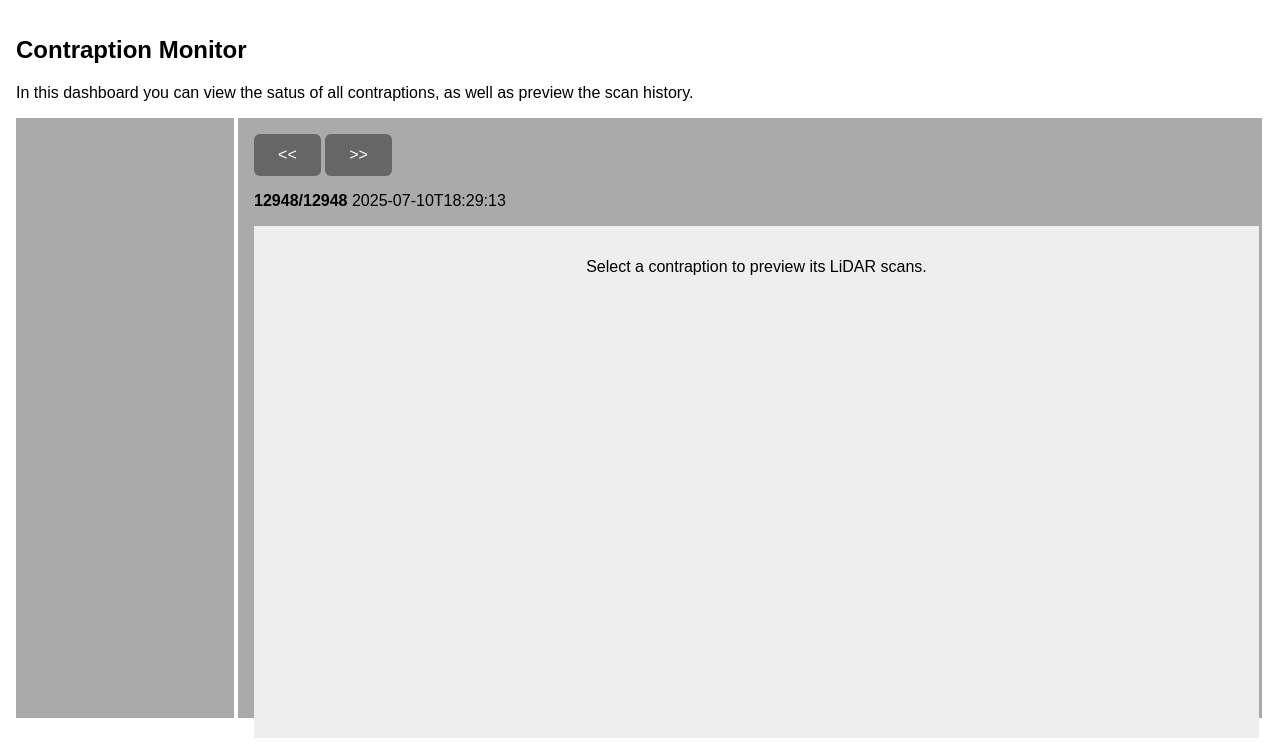
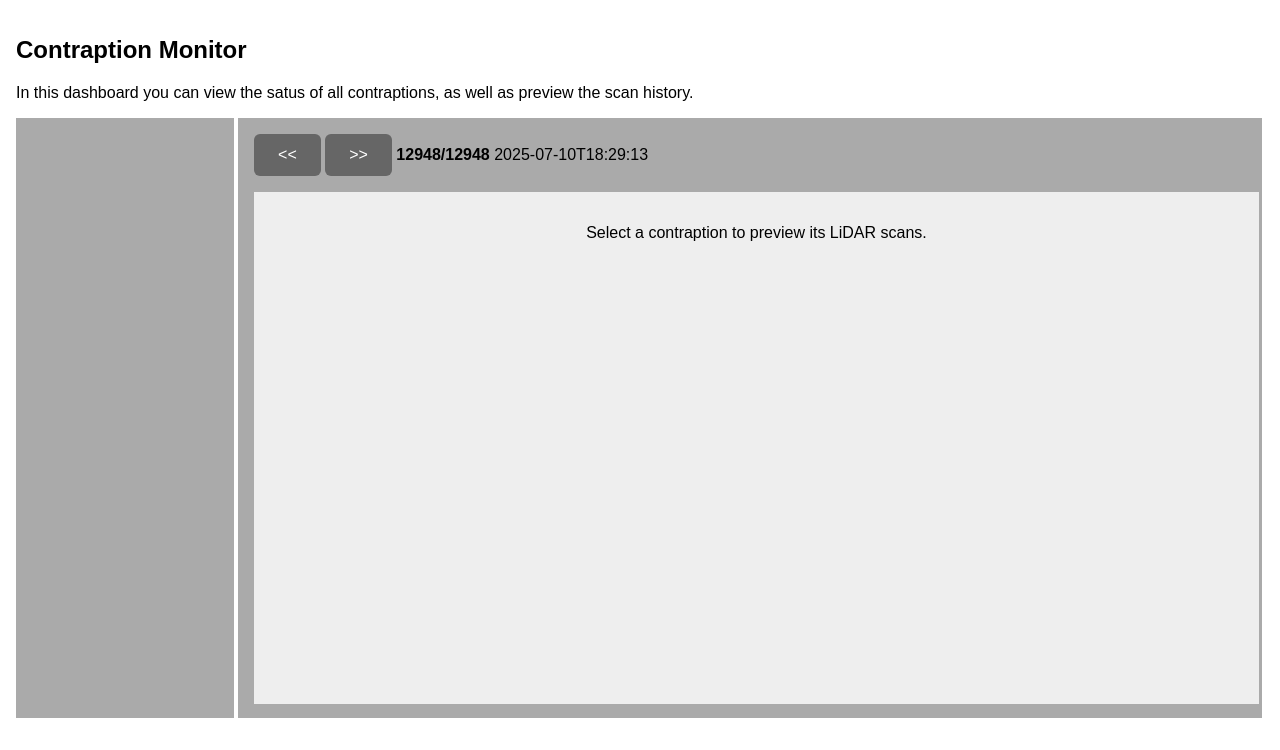
Before and after one commit to TAU-CGL/rplidar_recorder, a Django app: page / in a window 1280 px wide. Shown: the part 50-800 px from the top of the page. Run offline with Django 5.2, Linux system fonts and the light colour scheme; data that the repository does not hold is empty.

Commit message:
Update layout

```diff
--- a/server/templates/tabs/monitor.html
+++ b/server/templates/tabs/monitor.html
@@ -8,12 +8,10 @@
 
     <div class="monitor-right-panel">
         <div class="monitor-preview-control">
-            <span>
-                <button><<</button>
-                <button>>></button>
-                <p class="monitor-preview-label">
-                    <b>12948/12948</b> 2025-07-10T18:29:13
-                </p>
+            <button><<</button>
+            <button>>></button>
+            <span class="monitor-preview-label">
+                <b>12948/12948</b> 2025-07-10T18:29:13
             </span>
         </div>
 
```
